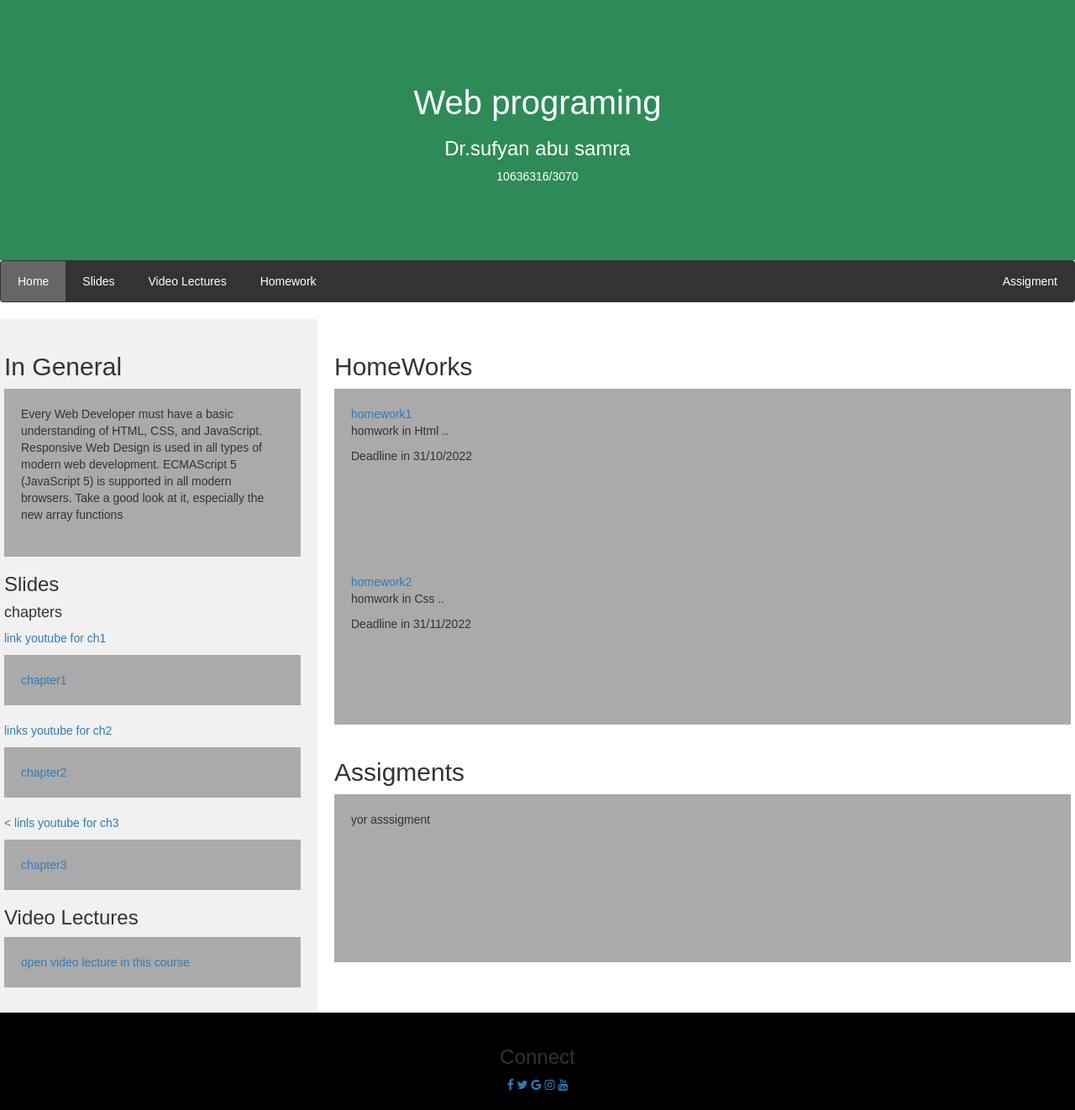
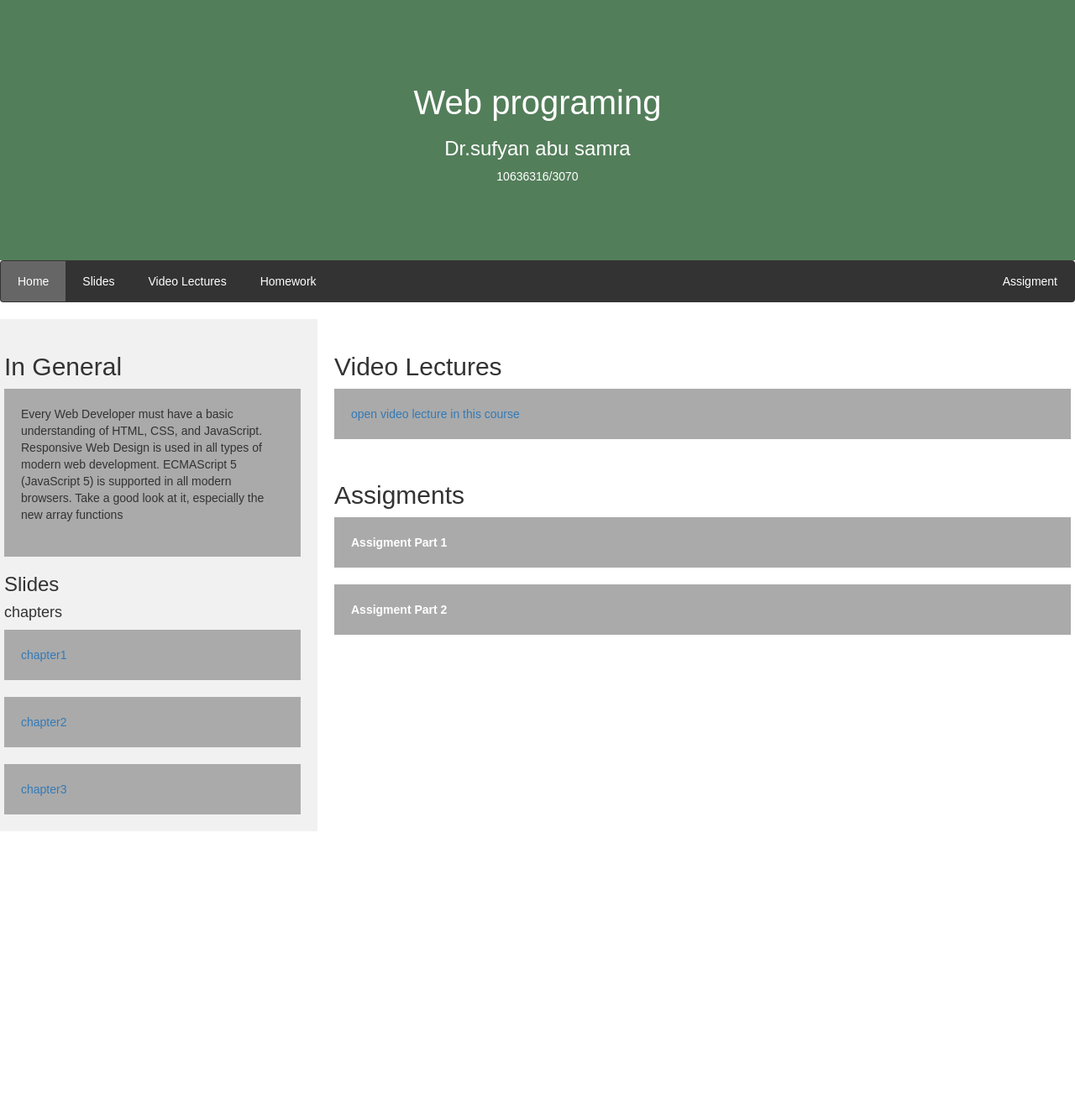
Before and after one commit to muradfarhat/Amigos-Software-Project, a PHP site: page /course.html in a window 1280 px wide. Shown: the whole page at 84% size. After the commit the page ends 990 px from the top, so only its background shows below. Run offline with PHP 8.4, Linux system fonts and the light colour scheme; some libraries are stand-ins or nearby versions.

Commit message:
Modified Files , Add JS file call course.js

```diff
--- a/CSS/stylecourse.css
+++ b/CSS/stylecourse.css
@@ -13,7 +13,7 @@ body {
 .header {
     padding: 80px;
     text-align: center;
-    background: seagreen;
+    background: #537e5a;
     color: white;
 }
 
@@ -91,12 +91,12 @@ body {
     padding: 20px;
 }
 
-/* Footer */
+/* Footer
 .footer {
     padding: 20px;
     text-align: center;
     background: black;
-}
+} */
 
 /* Responsive layout - when the screen is less than 700px wide, make the two columns stack on top of each other instead of next to each other */
 @media screen and (max-width: 700px) {
--- /dev/null
+++ b/JS/course.js
@@ -0,0 +1,3 @@
+function AssignmentOnClick (){
+    swal("Good job!", "You clicked the button!", "success");
+}
--- a/course.html
+++ b/course.html
@@ -10,11 +10,9 @@
 
     <link rel="stylesheet" href="https://cdnjs.cloudflare.com/ajax/libs/font-awesome/4.7.0/css/font-awesome.min.css">
 
-    <script src="https://ajax.googleapis.com/ajax/libs/jquery/3.2.1/jquery.min.js"></script>
+    <link rel="stylesheet" href="https://cdnjs.cloudflare.com/ajax/libs/sweetalert/1.1.3/sweetalert.min.css">
 
-    <script src="https://maxcdn.bootstrapcdn.com/bootstrap/3.3.7/js/bootstrap.min.js"></script>
-
-    <link rel="stylesheet" href="stylecourse.css">
+    <link rel="stylesheet" href="CSS/stylecourse.css">
 
 
 
@@ -52,17 +50,12 @@
 
         <h3 id ="foo1">Slides</h3>
         <h4 >chapters </h4>
-        <p><a href="https://www.youtube.com/watch?v=1-UV_ufeprg">link youtube for ch1</a>  </p>
+        <!-- <p><a href="https://www.youtube.com/watch?v=1-UV_ufeprg">link youtube for ch1</a>  </p> -->
         <div class="fakeimg" style="height:60px;"><a href="https://www.youtube.com/watch?v=1-UV_ufeprg">chapter1</a> </div><br>
-        <p><a href="https://www.youtube.com/watch?v=1-UV_ufeprg">links youtube for ch2</a> </p>
+        <!-- <p><a href="https://www.youtube.com/watch?v=1-UV_ufeprg">links youtube for ch2</a> </p> -->
         <div class="fakeimg" style="height:60px;"><a href="https://www.youtube.com/watch?v=1-UV_ufeprg">chapter2</a></div><br>
-        <p><a href="https://www.youtube.com/watch?v=1-UV_ufeprg">< linls youtube for ch3</a></p>
+        <!-- <p><a href="https://www.youtube.com/watch?v=1-UV_ufeprg">< linls youtube for ch3</a></p> -->
         <div class="fakeimg" style="height:60px;"><a href="https://www.youtube.com/watch?v=1-UV_ufeprg">chapter3</a></div>
-
-        <h3 id ="foo2">Video Lectures</h3>
-        <p> <div class="fakeimg" style="height:60px;"><a href="https://www.youtube.com/watch?v=1-UV_ufeprg">open video lecture in this course</a> </div> </p>
-
-
 
 
     </div>
@@ -70,29 +63,22 @@
 
 
     <div class="main">
-        <h2 id ="foo3">HomeWorks</h2>
-        <div class="fakeimg" style="height:200px;"><a href="https://www.youtube.com/watch?v=1-UV_ufeprg">homework1</a>
-            <p>homwork in Html ..</p>
-            <p>Deadline in 31/10/2022</p>
+        <h2 id ="foo3">Video Lectures</h2>
+        <p> <div class="fakeimg" style="height:60px;"><a href="https://www.youtube.com/watch?v=1-UV_ufeprg">open video lecture in this course</a> </div> </p>
 
 
-        </div>
 
 
-        <div class="fakeimg" style="height:200px;"><a href="https://www.youtube.com/watch?v=1-UV_ufeprg">homework2</a>
-            <p>homwork in Css ..</p>
-            <p>Deadline in 31/11/2022</p>
-
-        </div>
 
         <br>
         <h2 id ="foo4">Assigments</h2>
         <h5></h5>
-        <div class="fakeimg" style="height:200px;">yor asssigment</div>
+        <div class="fakeimg" style="font-weight: bold; color: white; cursor: pointer; margin-bottom: 20px;" onclick="AssignmentOnClick()">Assigment Part 1</div>
+        <div class="fakeimg" style="font-weight: bold; color: white; cursor: pointer; margin-bottom: 20px;" onclick="AssignmentOnClick()">Assigment Part 2</div>
     </div>
 </div>
 
-<div class="footer">
+    <!-- <div class="footer">
 
         <h3>Connect</h3>
 
@@ -108,8 +94,12 @@
 
 
 
-    </div>
-</div>
+    </div> -->
 
+
+    <script src="https://ajax.googleapis.com/ajax/libs/jquery/3.2.1/jquery.min.js"></script>
+    <script src="https://maxcdn.bootstrapcdn.com/bootstrap/3.3.7/js/bootstrap.min.js"></script>
+    <script src="https://cdnjs.cloudflare.com/ajax/libs/sweetalert/1.1.3/sweetalert.min.js"></script>
+    <script src="JS/course.js"></script>
 </body>
 </html>
```
Also changed, not shown: dashboard.html (+9 -8 lines).
